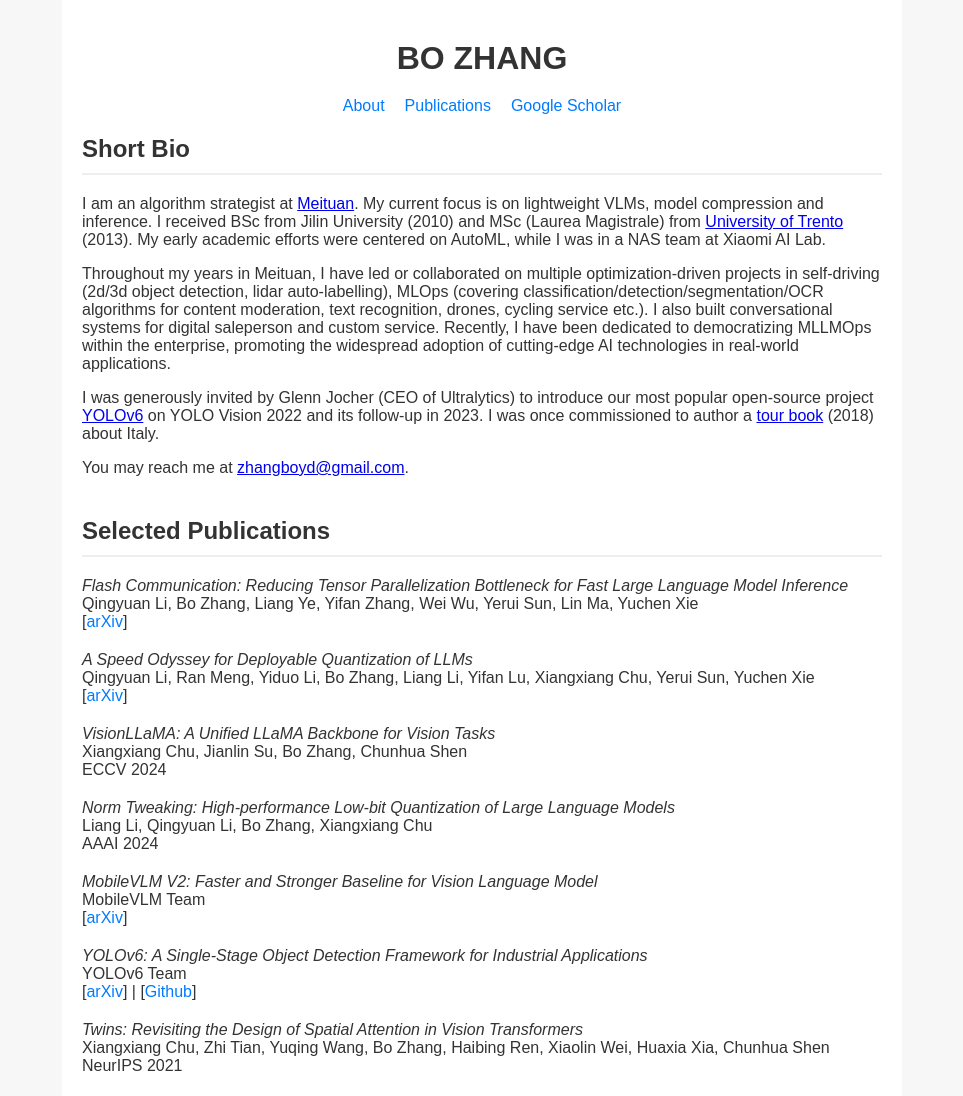
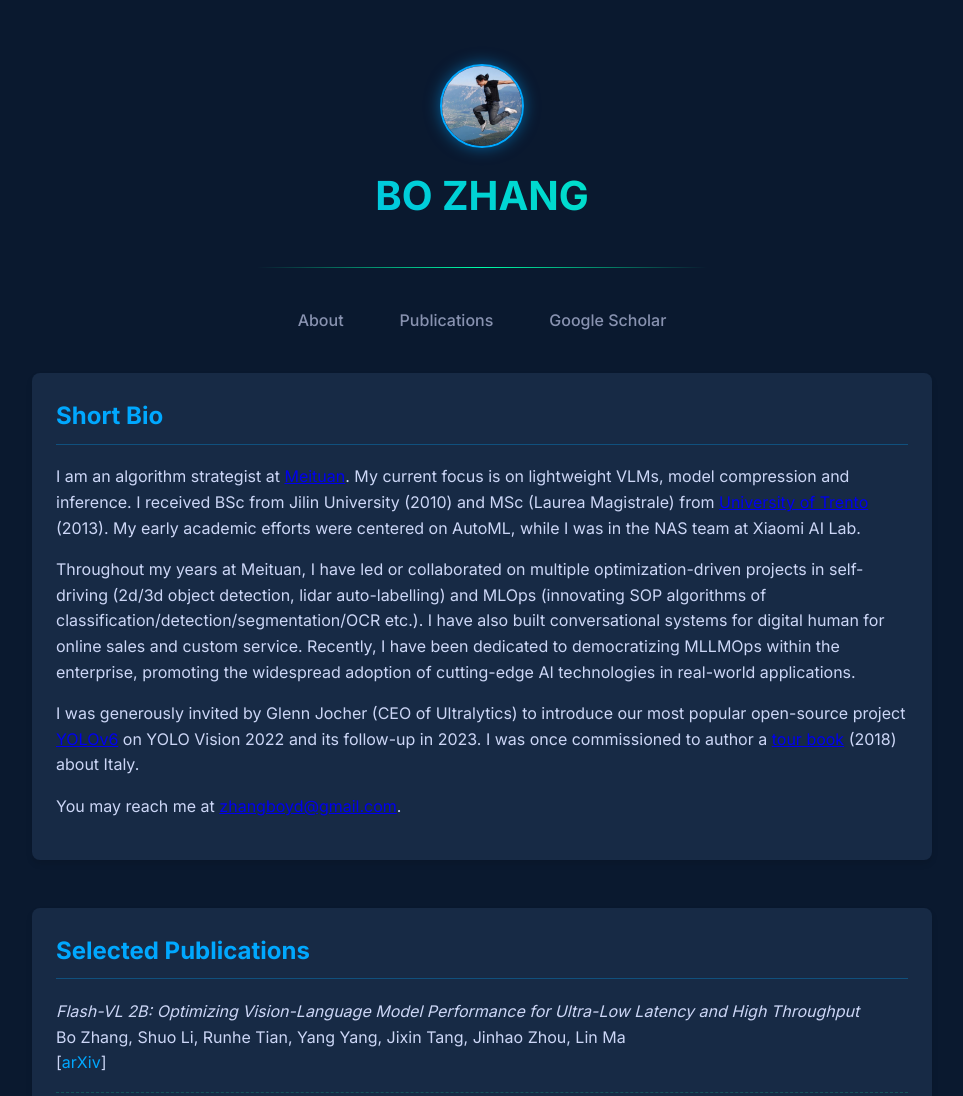
Before and after one commit to boydcheung/boydcheung.github.io, a plain HTML site: page index.html in a window 1280 px wide. Shown: the top 1096 px of the page, without its empty margins (158-1121 px from the left). Drawn offline with Linux system fonts and the light colour scheme.

Commit message:
feat: add style; add flashvl

```diff
--- a/index.html
+++ b/index.html
@@ -4,66 +4,194 @@
     <meta charset="UTF-8">
     <meta name="viewport" content="width=device-width, initial-scale=1.0">
     <title>Bo Zhang - Homepage</title>
+    <link href="https://fonts.googleapis.com/css2?family=Inter:wght@400;500;700&display=swap" rel="stylesheet">
     <style>
+        :root {
+    --primary: #00a8ff;        /* Futuristic blue */
+    --secondary: #00ffaa;      /* Neon accent */
+    --dark: #0a192f;           /* Deep navy */
+    --light: #e6f1ff;          /* Soft glow */
+    --background: #0a192f;     /* Dark theme */
+    --card-bg: #172a45;        /* Slightly lighter cards */
+    --text: #ccd6f6;           /* Soft white */
+    --text-secondary: #8892b0; /* Muted text */
+}
+
 body {
-            font-family: 'Arial', sans-serif;
+    font-family: 'Inter', 'Arial', sans-serif;
     margin: 0;
     padding: 0;
-            background-color: #f7f7f7;
-            color: #333;
+    background-color: var(--background);
+    color: var(--text);
+    line-height: 1.6;
 }
+
 .container {
-            max-width: 800px;
+    max-width: 900px;
     margin: 0 auto;
-            padding: 20px;
-            background-color: #fff;
+    padding: 2rem;
+    background: transparent;
 }
+
 header {
     text-align: center;
-            padding: 20px 0;
+    padding: 2rem 0;
+    position: relative;
 }
+
+header::after {
+    content: "";
+    position: absolute;
+    bottom: 0;
+    left: 25%;
+    width: 50%;
+    height: 1px;
+    background: linear-gradient(90deg, transparent, var(--secondary), transparent);
+}
+
 header h1 {
-            margin: 0;
+    margin: 0.5rem 0;
+    font-size: 2.5rem;
+    font-weight: 700;
+    background: linear-gradient(45deg, var(--primary), var(--secondary));
+    -webkit-background-clip: text;
+    -webkit-text-fill-color: transparent;
+    color: transparent;
 }
+
+header img {
+    width: 80px;
+    height: 80px;
+    border-radius: 50%;
+    object-fit: cover;
+    border: 2px solid var(--primary);
+    box-shadow: 0 0 15px rgba(0, 168, 255, 0.5);
+    transition: transform 0.3s ease, box-shadow 0.3s ease;
+}
+
+header img:hover {
+    transform: scale(1.05);
+    box-shadow: 0 0 20px rgba(0, 255, 170, 0.7);
+}
+
 nav {
     display: flex;
     justify-content: center;
-            margin-bottom: 20px;
+    margin: 2rem 0;
+    gap: 1.5rem;
 }
+
 nav a {
-            margin: 0 10px;
     text-decoration: none;
-            color: #007BFF;
+    color: var(--text-secondary);
+    font-weight: 500;
+    padding: 0.5rem 1rem;
+    border-radius: 4px;
+    transition: all 0.3s ease;
+    position: relative;
 }
+
+nav a:hover {
+    color: var(--light);
+    background: rgba(0, 168, 255, 0.1);
+}
+
+nav a::after {
+    content: "";
+    position: absolute;
+    bottom: -5px;
+    left: 0;
+    width: 0;
+    height: 2px;
+    background: var(--secondary);
+    transition: width 0.3s ease;
+}
+
+nav a:hover::after {
+    width: 100%;
+}
+
 section {
-            margin-bottom: 40px;
+    margin-bottom: 3rem;
+    background: var(--card-bg);
+    padding: 1.5rem;
+    border-radius: 8px;
+    box-shadow: 0 4px 6px rgba(0, 0, 0, 0.1);
+    transition: transform 0.3s ease, box-shadow 0.3s ease;
 }
+
+section:hover {
+    transform: translateY(-5px);
+    box-shadow: 0 10px 20px rgba(0, 168, 255, 0.2);
+}
+
 section h2 {
-            border-bottom: 2px solid #eee;
-            padding-bottom: 10px;
+    border-bottom: 1px solid rgba(0, 168, 255, 0.3);
+    padding-bottom: 0.5rem;
+    color: var(--primary);
+    font-size: 1.5rem;
+    margin-top: 0;
 }
+
 .publication-list {
     list-style: none;
     padding: 0;
 }
+
 .publication-list li {
-            margin-bottom: 20px;
+    margin-bottom: 1.5rem;
+    padding-bottom: 1rem;
+    border-bottom: 1px dashed rgba(0, 255, 170, 0.2);
 }
-        .publication-list a, .publication-list a:visited{
+
+.publication-list li:last-child {
+    border-bottom: none;
+}
+
+.publication-list a {
     text-decoration: none;
-            color: #007BFF;
+    color: var(--primary);
+    transition: color 0.3s ease;
+    display: inline-block;
 }
+
+.publication-list a:hover {
+    color: var(--secondary);
+    text-decoration: underline;
+}
+
 footer {
     text-align: center;
-            padding: 20px 0;
+    padding: 2rem 0;
     font-size: 0.9em;
-            color: #777;
+    color: var(--text-secondary);
+    margin-top: 3rem;
+}
+
+/* Futuristic glowing effect on hover for interactive elements */
+button, a, .clickable {
+    transition: all 0.3s ease;
+}
+
+button:hover, a:hover {
+    text-shadow: 0 0 8px rgba(0, 255, 170, 0.7);
+}
+
+/* Responsive adjustments */
+@media (max-width: 768px) {
+    .container {
+        padding: 1rem;
+    }
+    nav {
+        flex-wrap: wrap;
+    }
 }
     </style>
 </head>
 <body>
     <div class="container">
         <header>
+            <img src="icon.jpeg" />
             <h1>BO ZHANG</h1>
         </header>
         <nav>
@@ -73,9 +201,9 @@
         </nav>
         <section id="about">
             <h2>Short Bio</h2>
-            <p>I am an algorithm strategist at <a href="https://www.meituan.com/en-US/about-us">Meituan</a>.  My current focus is on lightweight VLMs, model compression and inference. I received BSc from Jilin University (2010) and MSc (Laurea Magistrale) from <a href="https://www.unitn.it/">University of Trento</a> (2013).
-                My early academic efforts were centered on AutoML, while I was in a NAS team at Xiaomi AI Lab.  </p>
-            <p>Throughout my years in Meituan, I have led or collaborated on multiple optimization-driven projects in self-driving (2d/3d object detection, lidar auto-labelling), MLOps (covering classification/detection/segmentation/OCR algorithms for content moderation, text recognition, drones, cycling service etc.). I also built conversational systems for digital saleperson and custom service. Recently, I have been dedicated to democratizing MLLMOps within the enterprise, promoting the widespread adoption of cutting-edge AI technologies in real-world applications. </p>
+            <p>I am an algorithm strategist at <a href="https://www.meituan.com/en-US/about-us">Meituan</a>. My current focus is on lightweight VLMs, model compression and inference. I received BSc from Jilin University (2010) and MSc (Laurea Magistrale) from <a href="https://www.unitn.it/">University of Trento</a> (2013).
+                My early academic efforts were centered on AutoML, while I was in the NAS team at Xiaomi AI Lab.  </p>
+            <p>Throughout my years at Meituan, I have led or collaborated on multiple optimization-driven projects in self-driving (2d/3d object detection, lidar auto-labelling) and MLOps (innovating SOP algorithms of classification/detection/segmentation/OCR etc.). I have also built conversational systems for digital human for online sales and custom service. Recently, I have been dedicated to democratizing MLLMOps within the enterprise, promoting the widespread adoption of cutting-edge AI technologies in real-world applications. </p>
             <p>I was generously invited by Glenn Jocher (CEO of Ultralytics) to introduce our most popular open-source project <a href="https://github.com/meituan/YOLOv6">YOLOv6</a> on YOLO Vision 2022 and its follow-up in 2023. I was once commissioned to author a <a href="https://book.douban.com/subject/30267881/">tour book</a> (2018) about Italy. </p>
 
             <p>You may reach me at <a href="mailto:zhangboyd@gmail.com">zhangboyd@gmail.com</a>.</p>
@@ -83,6 +211,11 @@
         <section id="publications">
             <h2>Selected Publications</h2>
             <ul class="publication-list">
+                <li><i>Flash-VL 2B: Optimizing Vision-Language Model Performance for Ultra-Low Latency and High Throughput
+                </i><br/>
+                Bo Zhang, Shuo Li, Runhe Tian, Yang Yang, Jixin Tang, Jinhao Zhou, Lin Ma<br>
+                    [<a href="https://arxiv.org/abs/2505.09498">arXiv</a>]
+                </li>
                 <li><i>Flash Communication: Reducing Tensor Parallelization Bottleneck for Fast Large Language Model Inference </i><br/>
                     Qingyuan Li, Bo Zhang, Liang Ye, Yifan Zhang, Wei Wu, Yerui Sun, Lin Ma, Yuchen Xie<br>
                     [<a href="https://arxiv.org/abs/2412.04964">arXiv</a>]
@@ -129,7 +262,7 @@
             </ul>
         </section>
         <footer>
-            <p>&copy; BO ZHANG All rights reserved.</p>
+            <p>&copy; BO ZHANG All rights reserved. Created with <a href="https://chat.deepseek.com/">DeepSeek</a>.</p>
         </footer>
     </div>
 </body>
```
Also changed, not shown: icon.jpeg (added). Lines whose indentation alone changed are shown as unchanged.
